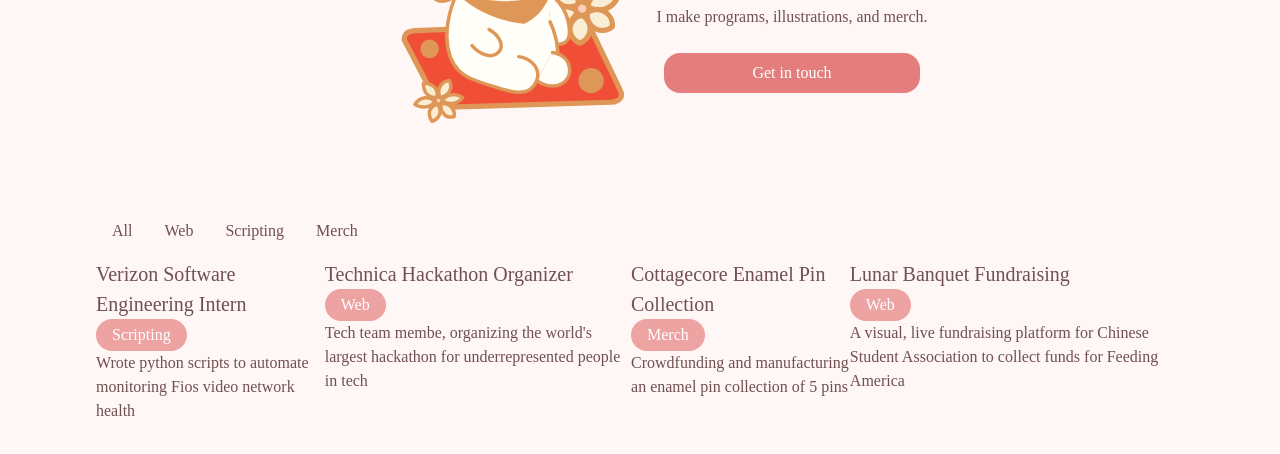
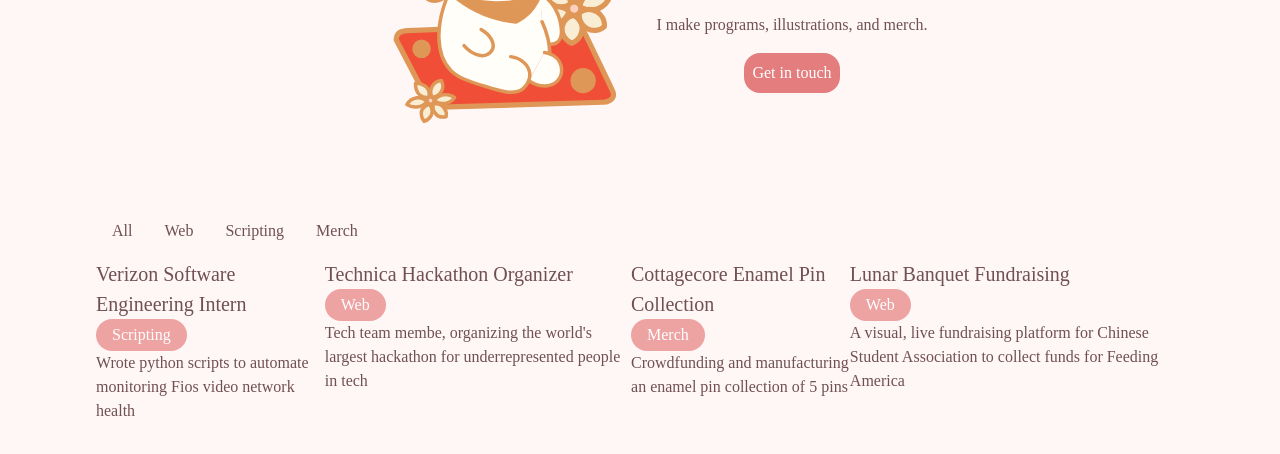
Before and after one commit to mei-lu/website, a website: page index.pug in a window 1280 px wide. Shown: the part 234-688 px from the top of the page. Drawn offline with nearby package versions, Linux system fonts and the light colour scheme; files that its build step writes are made by us from their sources; a web font is replaced by a local one.

Commit message:
Adjust button size

```diff
--- a/scss/main.scss
+++ b/scss/main.scss
@@ -83,7 +83,7 @@
             border: none;
             border-radius: 1rem;
             padding: 0.5rem;
-            margin: 0.5rem;
+            margin: 0 6rem;
         }
 
     }
```
Also changed, not shown: css/main.css.
